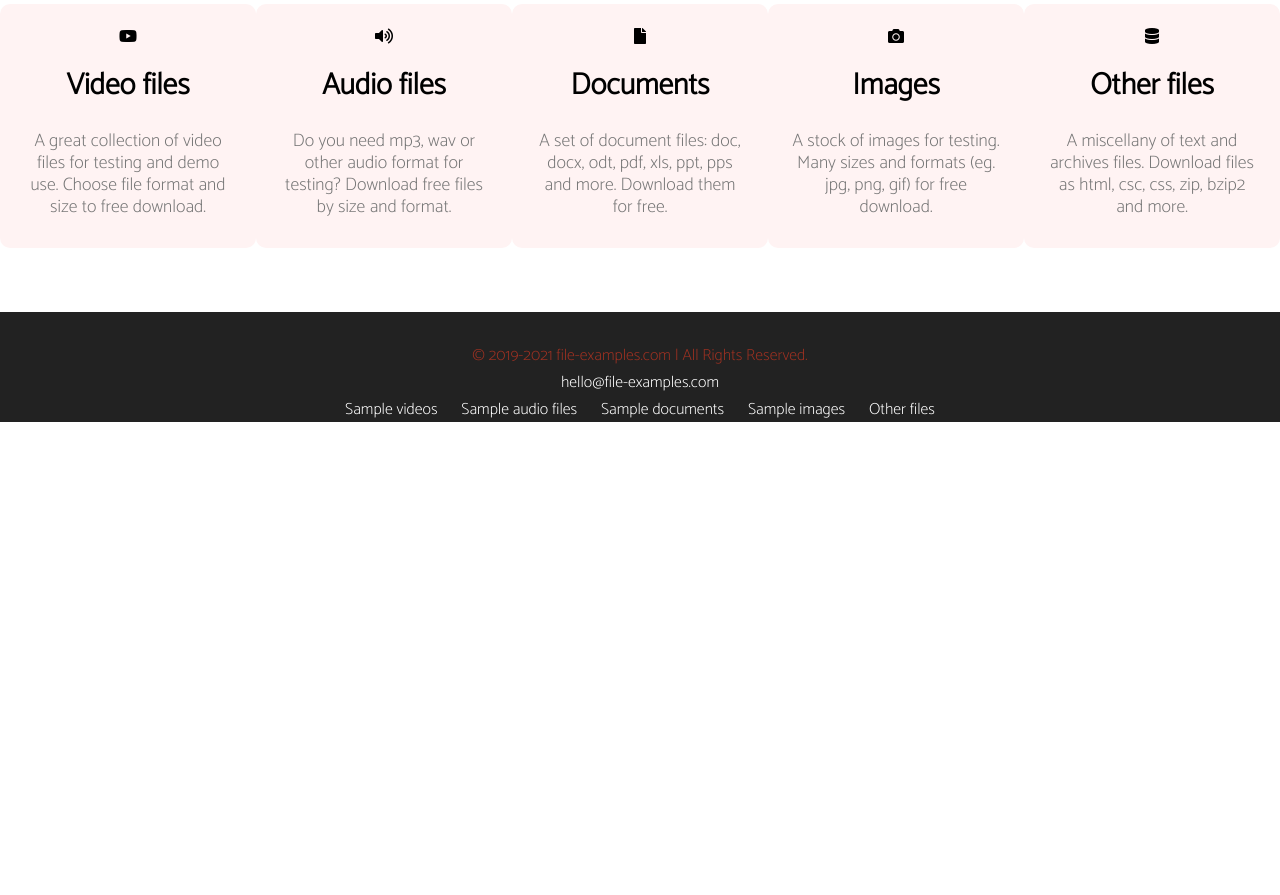
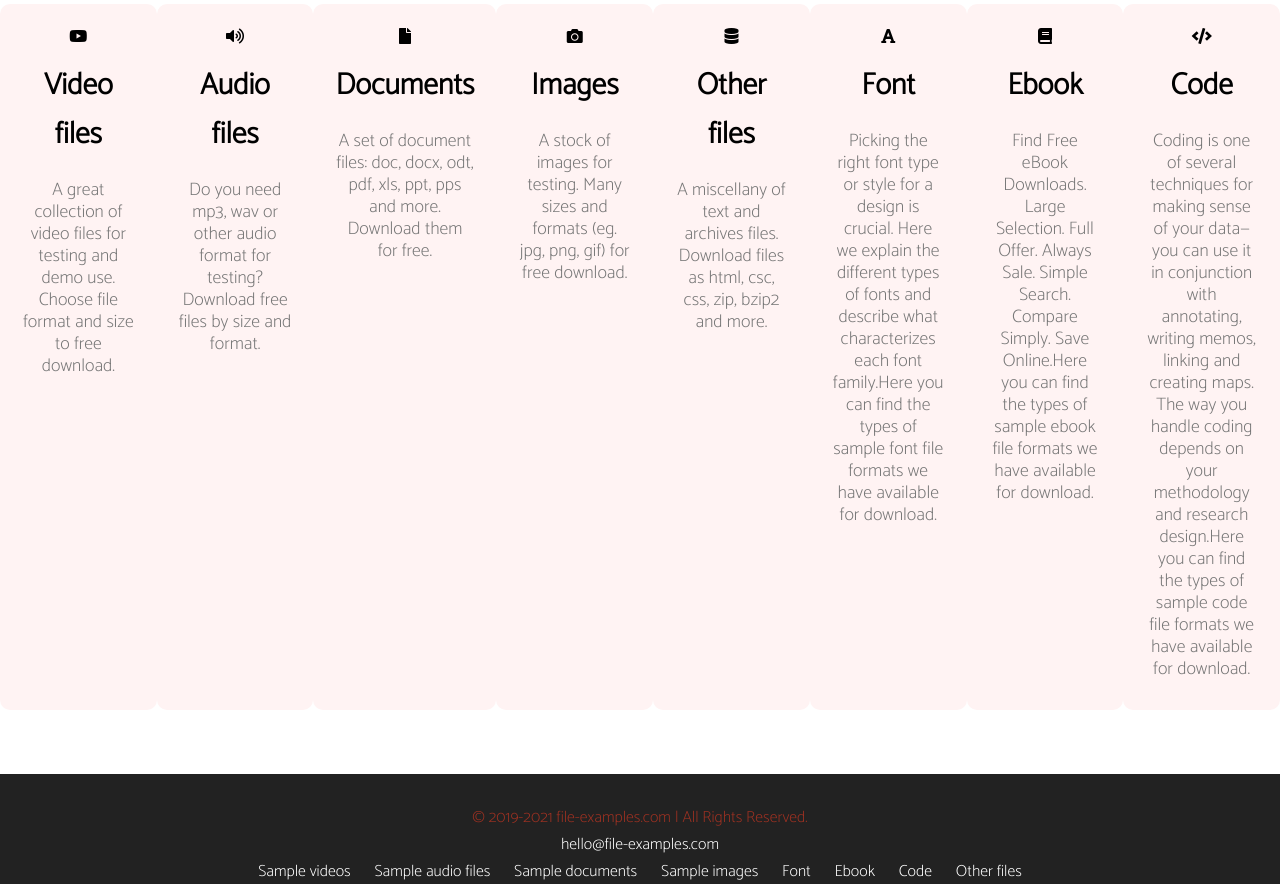
Before and after one commit to seum01/Project-html-css, a plain HTML site: page Web-design/index.html in a window 1280 px wide. Shown: the part 1660-2555 px from the top of the page. Before the commit the page ends 2093 px from the top, so only its background shows below. Drawn offline with Linux system fonts and the light colour scheme.

Commit message:
Add files via upload

```diff
--- a/Web-design/css/style.css
+++ b/Web-design/css/style.css
@@ -259,3 +259,8 @@ h3{
     color: #F7BD00;
     transition: 0.5s;
 }
+@media(max-width: 700px){
+    .footer{
+        width: 100%;
+        height: 140px;
+    }
--- a/Web-design/index.html
+++ b/Web-design/index.html
@@ -20,6 +20,9 @@
                    <li><a href="https://file-examples.com/index.php/sample-audio-files/">SAMPLE AUDIO FILES</a></li>
                    <li><a href="https://file-examples.com/index.php/sample-documents-download/">SAMPLE DOCUMENTS</a></li>
                    <li><a href="https://file-examples.com/index.php/sample-images-download/">SAMPLE IMAGES</a></li>
+                   <li><a href="https://filesamples.com/categories/font">FONT</a></li>
+                   <li><a href="https://filesamples.com/categories/ebook">EBOOk</a></li>
+                   <li><a href="https://filesamples.com/categories/code">CODE</a></li>
                    <li><a href="https://file-examples.com/index.php/text-files-and-archives-download/">OTHER FILES</a></li>
                </ul>
            </div>
@@ -78,6 +81,21 @@ We care for our content. All files are safe from viruses and adults-only content
               <h3>Other files</h3>
               <p>A miscellany of text and archives files. Download files as html, csc, css, zip, bzip2 and more.</p>
           </div>
+          <div class="sec4-col">
+             <i class="fa fa-font"></i>
+              <h3>Font</h3>
+              <p>Picking the right font type or style for a design is crucial. Here we explain the different types of fonts and describe what characterizes each font family.Here you can find the types of sample font file formats we have available for download.</p>
+          </div>
+          <div class="sec4-col">
+             <i class="fa fa-book"></i>
+              <h3>Ebook</h3>
+              <p>Find Free eBook Downloads. Large Selection. Full Offer. Always Sale. Simple Search. Compare Simply. Save Online.Here you can find the types of sample ebook file formats we have available for download.</p>
+          </div>
+          <div class="sec4-col">
+             <i class="fa fa-code"></i>
+              <h3>Code</h3>
+              <p>Coding is one of several techniques for making sense of your data—you can use it in conjunction with annotating, writing memos, linking and creating maps. The way you handle coding depends on your methodology and research design.Here you can find the types of sample code file formats we have available for download.</p>
+          </div>
       </div>
 
   </section>
@@ -93,6 +111,9 @@ We care for our content. All files are safe from viruses and adults-only content
      <a href="https://file-examples.com/index.php/sample-audio-files/" class="link">Sample audio files</a>
      <a href="https://file-examples.com/index.php/sample-documents-download/" class="link">Sample documents</a>
      <a href="https://file-examples.com/index.php/sample-images-download/" class="link">Sample images</a>
+     <a href="https://filesamples.com/categories/font" class="link">Font</a>
+     <a href="https://filesamples.com/categories/ebook" class="link">Ebook</a>
+     <a href="https://filesamples.com/categories/code" class="link">Code</a>
      <a href="https://file-examples.com/index.php/text-files-and-archives-download/" class="link">Other files</a>
 
 
```
